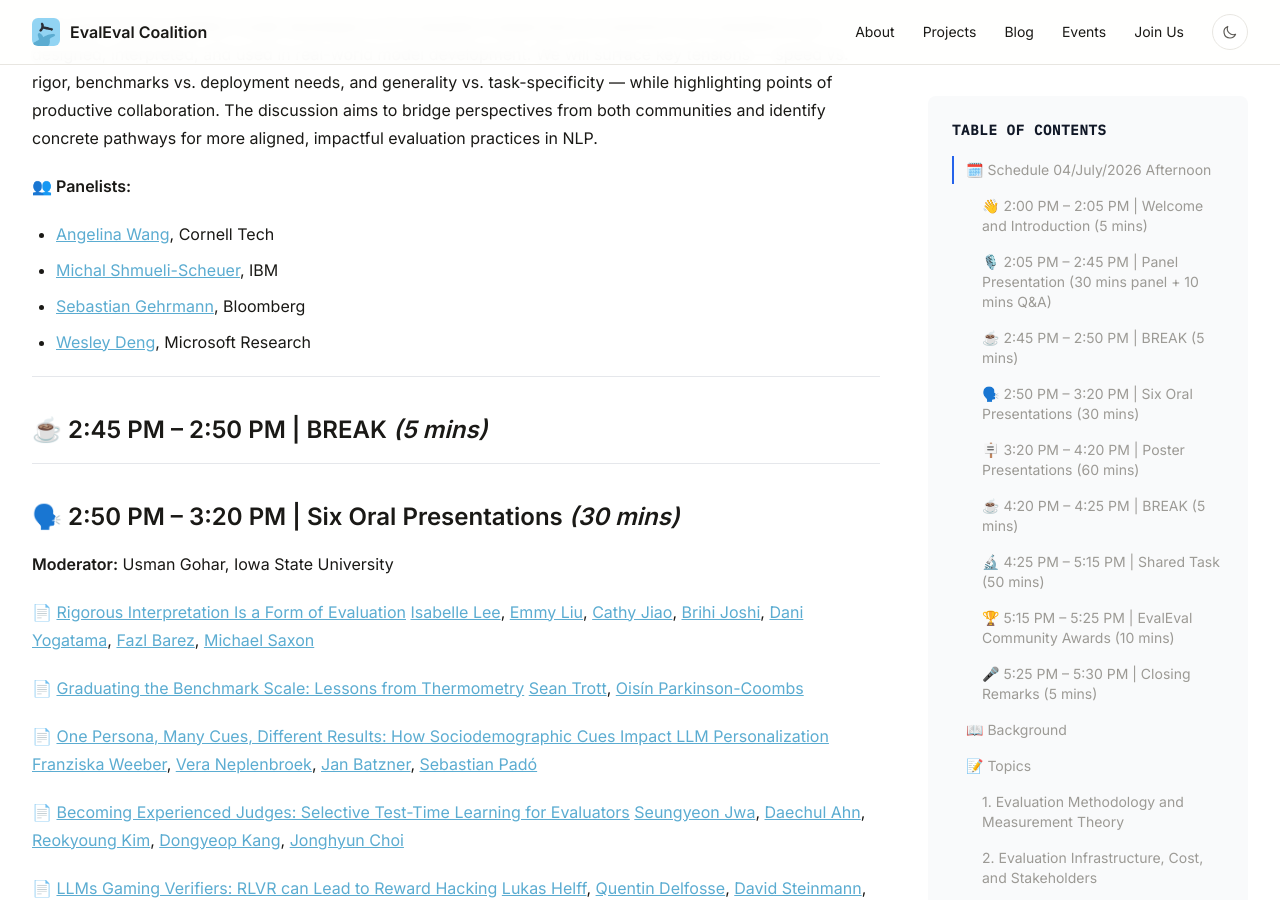
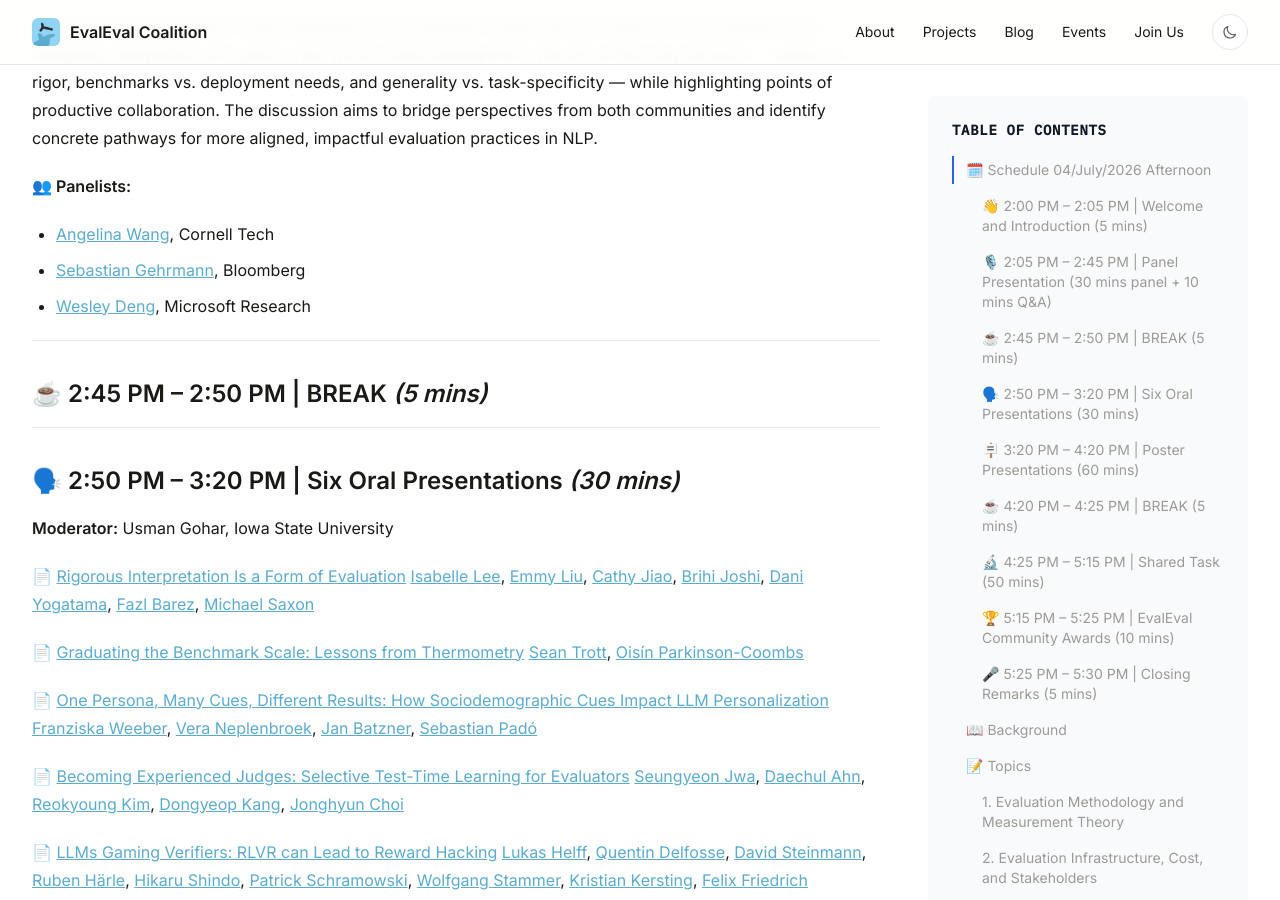
Before and after one commit to evaleval/evaleval.github.io, a Jekyll site: the page built from _events/2026-acl-workshop.md, in a window 1280 px wide and 900 px high, scrolled down 849 px. Built offline with Jekyll 4.4.1, drawn with Linux system fonts in a browser that asks for light colours; nearby versions of some CDN libraries.

Commit message:
removed Michal

```diff
--- a/_events/2026-acl-workshop.md
+++ b/_events/2026-acl-workshop.md
@@ -29,7 +29,6 @@ This panel brings together model developers and evaluation researchers to examin
 
 **👥 Panelists:**
 - [Angelina Wang](https://angelina-wang.github.io/), Cornell Tech
-- [Michal Shmueli-Scheuer](https://research.ibm.com/people/michal-shmueli-scheuer), IBM
 - [Sebastian Gehrmann](https://sebastiangehrmann.github.io/), Bloomberg
 - [Wesley Deng](https://wesleydeng.com/), Microsoft Research
 
```
